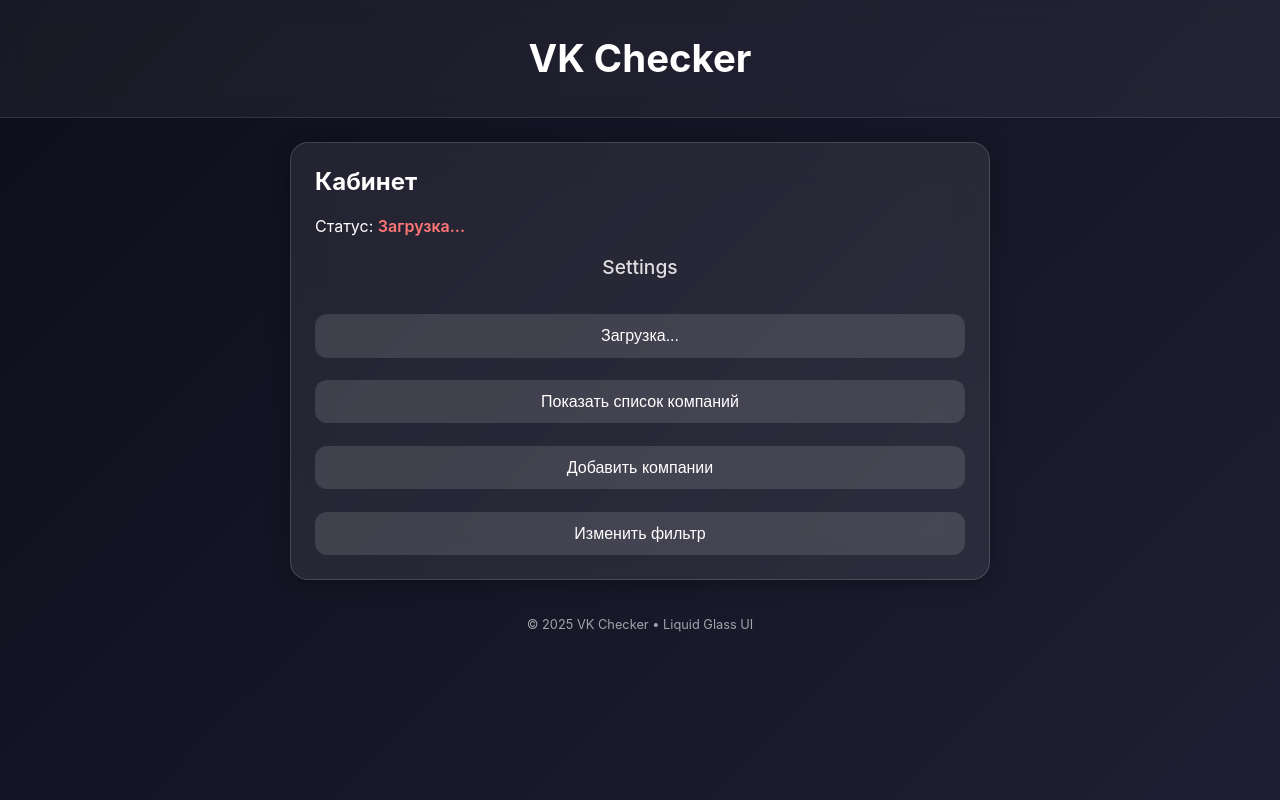
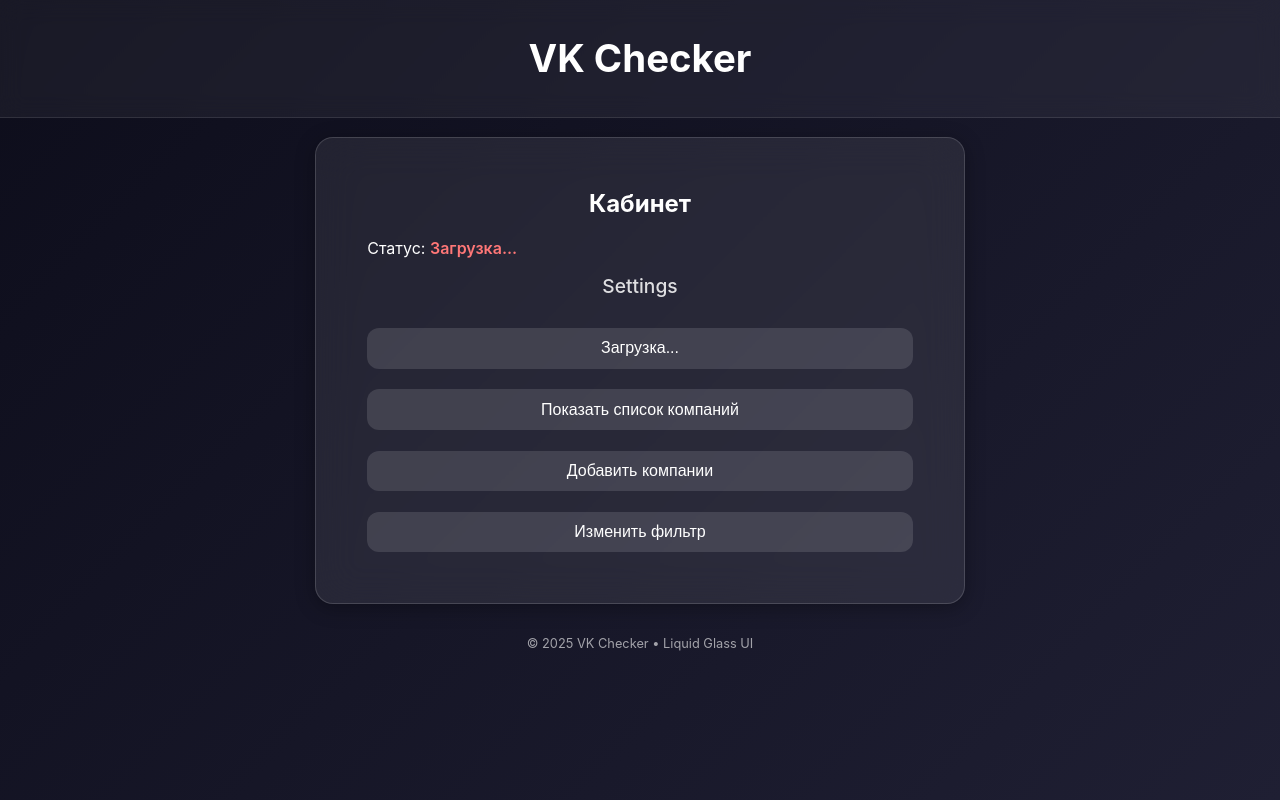
Before and after one commit to offkrse/temp_html, a Python web app: template templates/cabinet.html in a window 1280 px wide. Run offline with Jinja, Linux system fonts and the light colour scheme; the template is opened without the code that fills it, so the values that code supplies are empty.

Commit message:
Update style.css

```diff
--- a/static/style.css
+++ b/static/style.css
@@ -8,12 +8,13 @@
   flex-direction: column;
   align-items: center;
   min-height: 100vh;
+  box-sizing: border-box;
 }
 
 header {
   width: 100%;
   text-align: center;
-  padding: 0.6rem 0; /* было 1.2rem → уменьшено в 2 раза */
+  padding: 0.6rem 0; /* уменьшено */
   font-size: 1.2rem;
   font-weight: 600;
   background: rgba(255, 255, 255, 0.05);
@@ -24,17 +25,20 @@
 .container {
   width: 90%;
   max-width: 650px;
-  margin: 1.5rem auto;
+  margin: 1.2rem auto;
   background: rgba(255, 255, 255, 0.08);
   border-radius: 18px;
-  padding: 1.5rem;
+  padding: 4vw; /* адаптивный padding */
   box-shadow: 0 4px 20px rgba(0,0,0,0.3);
   backdrop-filter: blur(20px);
   border: 1px solid rgba(255,255,255,0.15);
+  box-sizing: border-box;
+  overflow-wrap: break-word;
 }
 
 h2, h3 {
   margin-top: 0;
+  text-align: center;
 }
 
 button, .btn, .btn-secondary {
@@ -44,13 +48,13 @@
   color: white;
   border: none;
   border-radius: 12px;
-  padding: 0.8rem 1.2rem;
+  padding: 0.7rem 1.2rem;
   cursor: pointer;
   transition: 0.25s;
   text-decoration: none;
   text-align: center;
   font-size: 1rem;
-  margin-top: 0.6rem;
+  margin-top: 0.5rem;
 }
 
 button:hover, .btn:hover, .btn-secondary:hover {
@@ -62,10 +66,15 @@
   background: rgba(255, 255, 255, 0.08);
   backdrop-filter: blur(15px);
   border: 1px solid rgba(255, 255, 255, 0.15);
-  border-radius: 14px;
-  padding: 1rem 1.2rem;
-  margin-bottom: 1rem;
-  box-shadow: 0 2px 12px rgba(0,0,0,0.25);
+  border-radius: 12px;
+  padding: 0.8rem 1rem;
+  margin-bottom: 0.7rem; /* стало меньше */
+  box-shadow: 0 2px 8px rgba(0,0,0,0.25);
+}
+
+.cabinet-card h4 {
+  margin: 0 0 0.4rem 0;
+  font-size: 1.05rem;
 }
 
 .status-active { color: #7cff96; font-weight: 600; }
@@ -77,13 +86,13 @@
   align-items: center;
   gap: 0.8rem;
   width: 100%;
-  margin-top: 1.2rem;
+  margin-top: 1rem;
 }
 
 .settings-title {
   font-size: 1.2rem;
   font-weight: 500;
-  margin-bottom: 0.8rem;
+  margin-bottom: 0.6rem;
   opacity: 0.85;
 }
 
@@ -100,9 +109,10 @@
   }
   .container {
     width: 94%;
-    padding: 1.2rem;
+    padding: 4vw;
   }
   button {
-    font-size: 0.95rem;
+    font-size: 0.9rem;
+    padding: 0.65rem 1rem;
   }
 }
```
